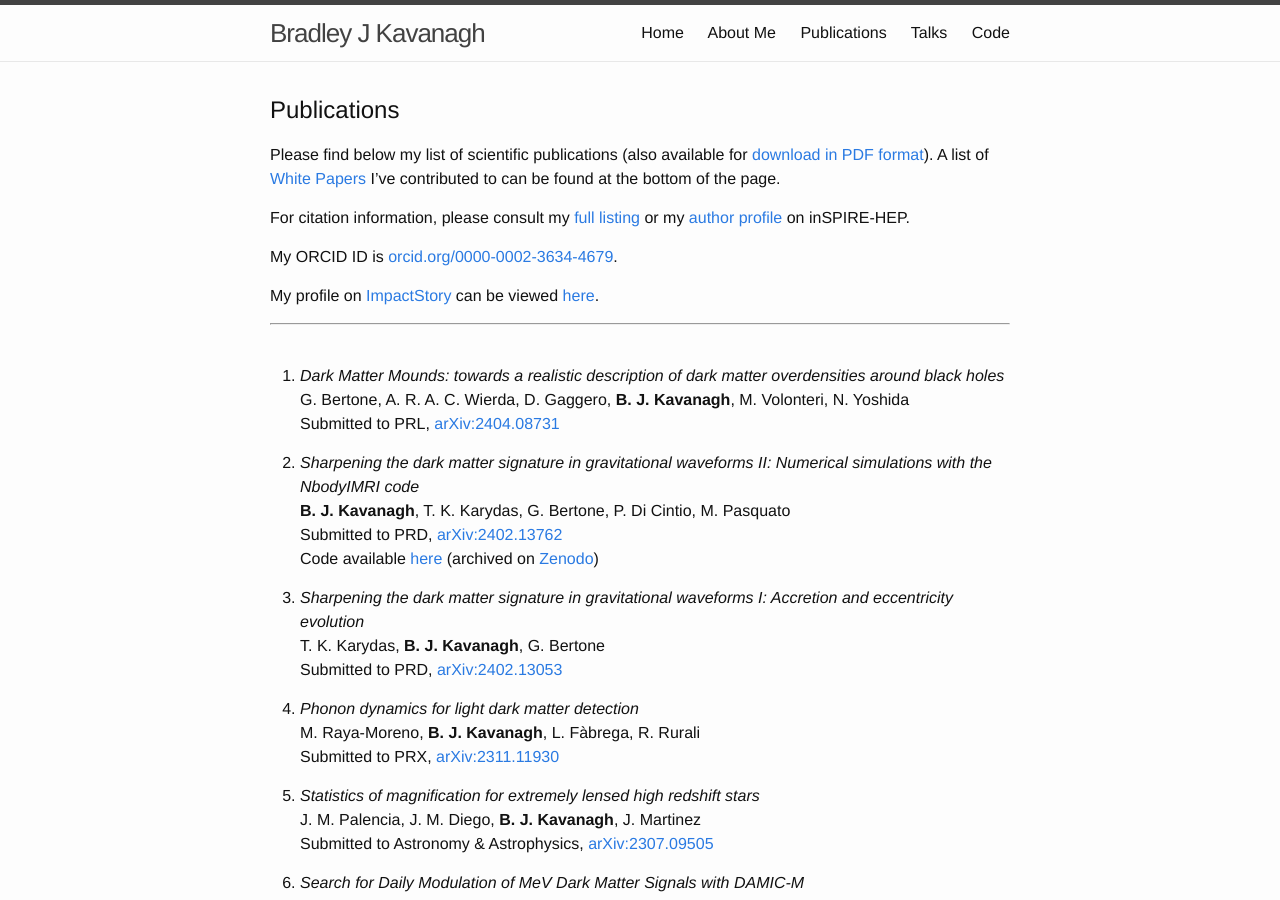
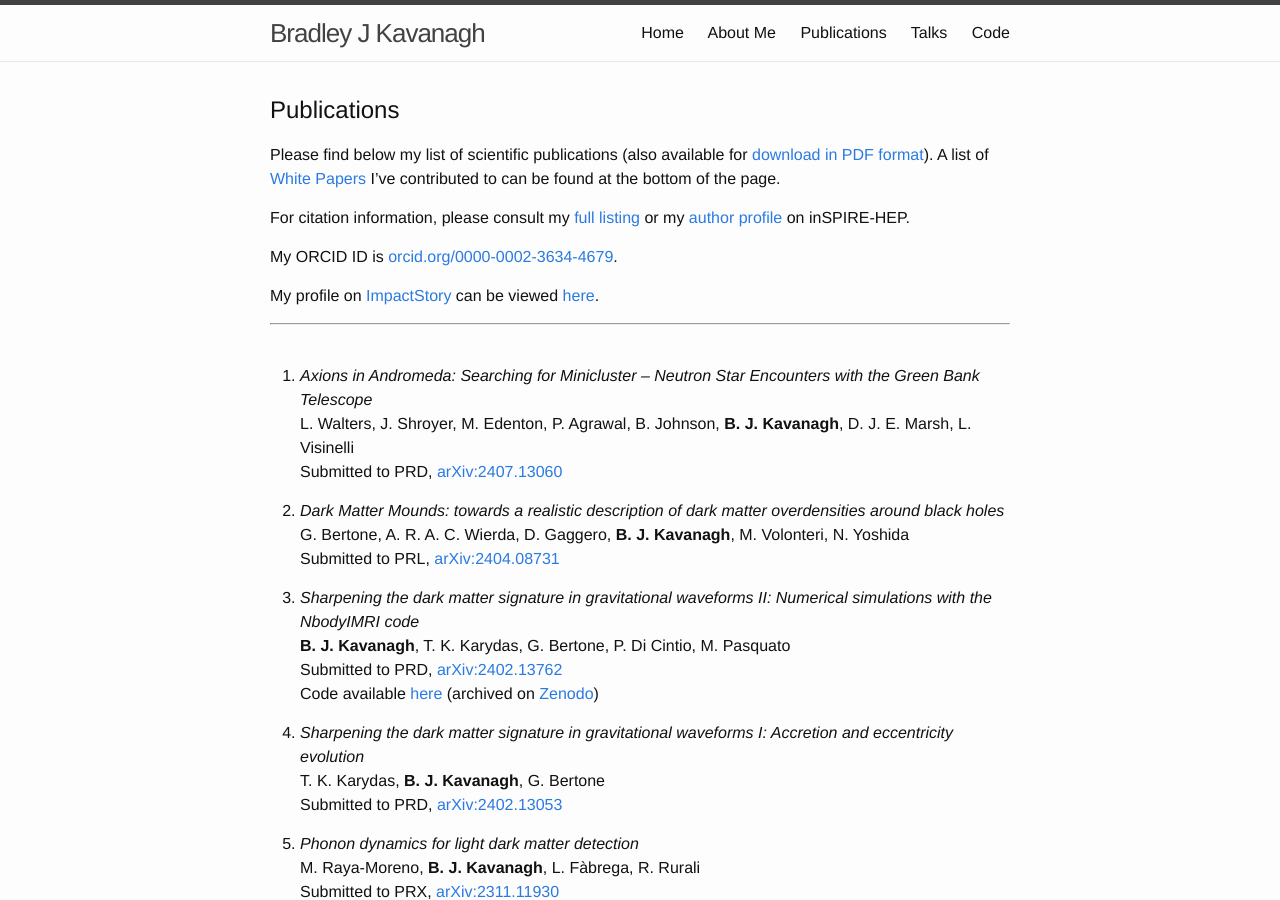
Before and after one commit to bradkav/bradkav.github.io, a Jekyll site: the page built from publications.md, in a window 1280 px wide and 900 px high. Built offline with Jekyll 4.4.1, drawn with Linux system fonts in a browser that asks for light colours.

Commit message:
Added Axions in Andromeda paper

```diff
--- a/publications.md
+++ b/publications.md
@@ -19,7 +19,12 @@ My profile on [ImpactStory](https://impactstory.org/) can be viewed [here](https
 
 ***
 <br>
-1. *Dark Matter Mounds: towards a realistic description of dark matter overdensities around black holes*
+
+1. *Axions in Andromeda: Searching for Minicluster -- Neutron Star Encounters with the Green Bank Telescope*
+L. Walters, J. Shroyer, M. Edenton, P. Agrawal, B. Johnson, **B. J. Kavanagh**, D. J. E. Marsh, L. Visinelli
+Submitted to PRD, [arXiv:2407.13060](https://arxiv.org/abs/2407.13060)
+
+2. *Dark Matter Mounds: towards a realistic description of dark matter overdensities around black holes*
 G. Bertone, A. R. A. C. Wierda, D. Gaggero, **B. J. Kavanagh**, M. Volonteri, N. Yoshida
 Submitted to PRL, [arXiv:2404.08731](https://arxiv.org/abs/2404.08731)
 
```
Also changed, not shown: 2 other files.
